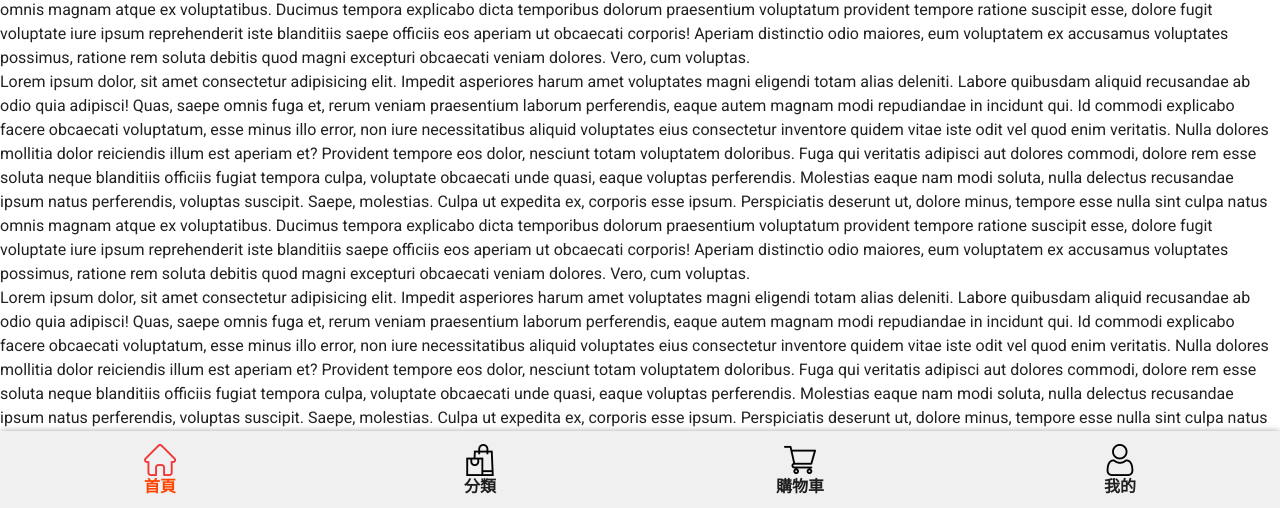
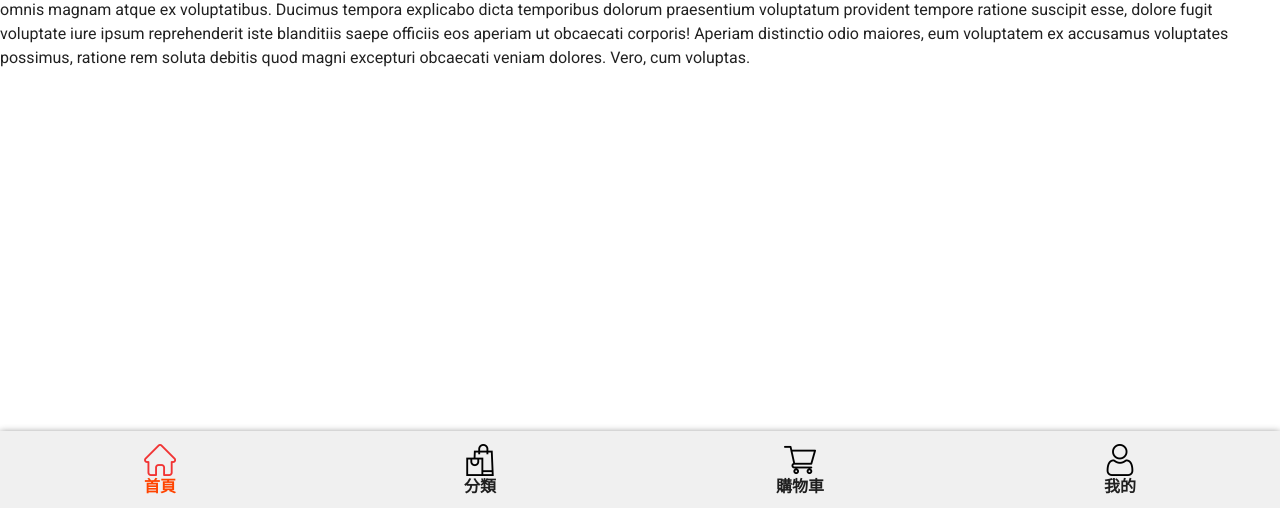
Before and after one commit to gitakachan/mall, a Vue app: page /home in a window 1280 px wide. Shown: the part 289-797 px from the top of the page. Built offline with nearby package versions, Linux system fonts and the light colour scheme; no server answers.

Commit message:
商品數據請求（失敗）

```diff
--- a/src/network/home.js
+++ b/src/network/home.js
@@ -2,8 +2,20 @@
 
 import { request } from "./request";
 
+//banner and recommend
 export function getHomeMultidata() {
   return request({
     url: "/home/multidata",
   });
 }
+
+//products
+export function getProductsData(type, page) {
+  return request({
+    url: "/home/data",
+    params: {
+      type,
+      page,
+    },
+  });
+}
--- a/src/views/home/Home.vue
+++ b/src/views/home/Home.vue
@@ -37,54 +37,6 @@
       ratione rem soluta debitis quod magni excepturi obcaecati veniam dolores.
       Vero, cum voluptas.
     </div>
-    <div>
-      Lorem ipsum dolor, sit amet consectetur adipisicing elit. Impedit
-      asperiores harum amet voluptates magni eligendi totam alias deleniti.
-      Labore quibusdam aliquid recusandae ab odio quia adipisci! Quas, saepe
-      omnis fuga et, rerum veniam praesentium laborum perferendis, eaque autem
-      magnam modi repudiandae in incidunt qui. Id commodi explicabo facere
-      obcaecati voluptatum, esse minus illo error, non iure necessitatibus
-      aliquid voluptates eius consectetur inventore quidem vitae iste odit vel
-      quod enim veritatis. Nulla dolores mollitia dolor reiciendis illum est
-      aperiam et? Provident tempore eos dolor, nesciunt totam voluptatem
-      doloribus. Fuga qui veritatis adipisci aut dolores commodi, dolore rem
-      esse soluta neque blanditiis officiis fugiat tempora culpa, voluptate
-      obcaecati unde quasi, eaque voluptas perferendis. Molestias eaque nam modi
-      soluta, nulla delectus recusandae ipsum natus perferendis, voluptas
-      suscipit. Saepe, molestias. Culpa ut expedita ex, corporis esse ipsum.
-      Perspiciatis deserunt ut, dolore minus, tempore esse nulla sint culpa
-      natus omnis magnam atque ex voluptatibus. Ducimus tempora explicabo dicta
-      temporibus dolorum praesentium voluptatum provident tempore ratione
-      suscipit esse, dolore fugit voluptate iure ipsum reprehenderit iste
-      blanditiis saepe officiis eos aperiam ut obcaecati corporis! Aperiam
-      distinctio odio maiores, eum voluptatem ex accusamus voluptates possimus,
-      ratione rem soluta debitis quod magni excepturi obcaecati veniam dolores.
-      Vero, cum voluptas.
-    </div>
-    <div>
-      Lorem ipsum dolor, sit amet consectetur adipisicing elit. Impedit
-      asperiores harum amet voluptates magni eligendi totam alias deleniti.
-      Labore quibusdam aliquid recusandae ab odio quia adipisci! Quas, saepe
-      omnis fuga et, rerum veniam praesentium laborum perferendis, eaque autem
-      magnam modi repudiandae in incidunt qui. Id commodi explicabo facere
-      obcaecati voluptatum, esse minus illo error, non iure necessitatibus
-      aliquid voluptates eius consectetur inventore quidem vitae iste odit vel
-      quod enim veritatis. Nulla dolores mollitia dolor reiciendis illum est
-      aperiam et? Provident tempore eos dolor, nesciunt totam voluptatem
-      doloribus. Fuga qui veritatis adipisci aut dolores commodi, dolore rem
-      esse soluta neque blanditiis officiis fugiat tempora culpa, voluptate
-      obcaecati unde quasi, eaque voluptas perferendis. Molestias eaque nam modi
-      soluta, nulla delectus recusandae ipsum natus perferendis, voluptas
-      suscipit. Saepe, molestias. Culpa ut expedita ex, corporis esse ipsum.
-      Perspiciatis deserunt ut, dolore minus, tempore esse nulla sint culpa
-      natus omnis magnam atque ex voluptatibus. Ducimus tempora explicabo dicta
-      temporibus dolorum praesentium voluptatum provident tempore ratione
-      suscipit esse, dolore fugit voluptate iure ipsum reprehenderit iste
-      blanditiis saepe officiis eos aperiam ut obcaecati corporis! Aperiam
-      distinctio odio maiores, eum voluptatem ex accusamus voluptates possimus,
-      ratione rem soluta debitis quod magni excepturi obcaecati veniam dolores.
-      Vero, cum voluptas.
-    </div>
   </div>
 </template>
 
@@ -96,7 +48,7 @@ import Recommend from "./recommend/Recommend";
 import TabControl from "@/components/content/tabControl/TabControl.vue";
 
 //網路慶請求函數
-import { getHomeMultidata } from "@/network/home";
+import { getHomeMultidata, getProductsData } from "@/network/home";
 
 export default {
   name: "Home",
@@ -104,6 +56,12 @@ export default {
     return {
       bannerData: [],
       recommendData: [],
+      //產品數據結構
+      products: {
+        pop: { page: 0, list: [] }, //流行(pop)
+        new: { page: 0, list: [] }, //新款(new)
+        sell: { page: 0, list: [] }, //精選(sell)
+      },
     };
   },
   components: {
@@ -115,13 +73,32 @@ export default {
 
   //組件創建完後開始發送網路請求
   created() {
-    //請求多個數據
+    //請求banner, recommend數據
+    // 加上this才是methods裡封裝的getHomeMultidata函數，沒this會是impport的getHomeMultidata函數
+    this.getHomeMultiData();
+
+    //請求商品數據(接口失效ＱＱ)
+    // this.getProductsData("pop");
+    // this.getProductsData("new");
+    // this.getProductsData("sell");
+  },
+  methods: {
+    getHomeMultiData() {
       getHomeMultidata().then((result) => {
         //把回傳結果存到data
         this.bannerData = result.data.banner.list;
         this.recommendData = result.data.recommend.list;
         // console.log(this.recommendData);
       });
+    },
+    // getProductsData(type) {
+    //   let page = this.products[type].page + 1; //每次加載上次的下一頁
+    //   getProductsData(type, page).then((res) => {
+    //     console.log(res);
+    //     this.products[type].push(...res);
+    //     this.products[type].page += 1; //加載完一頁之後加一
+    //   });
+    //},
   },
 };
 </script>
```
Lines whose indentation alone changed are shown as unchanged.
